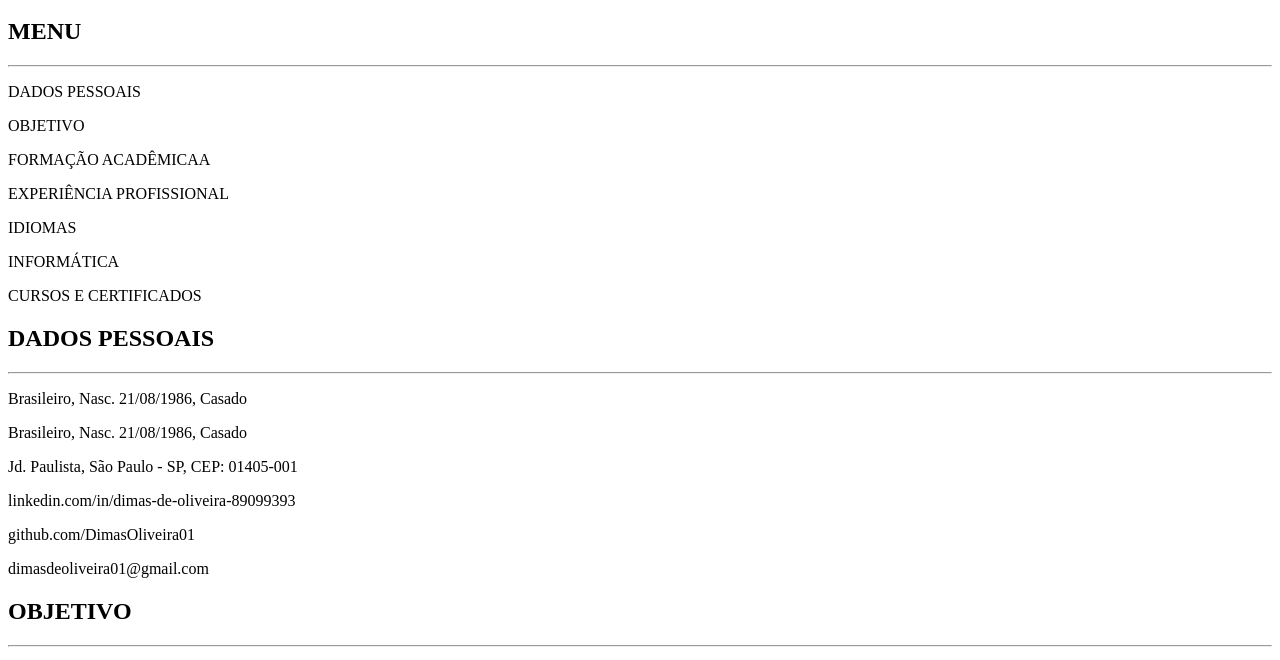
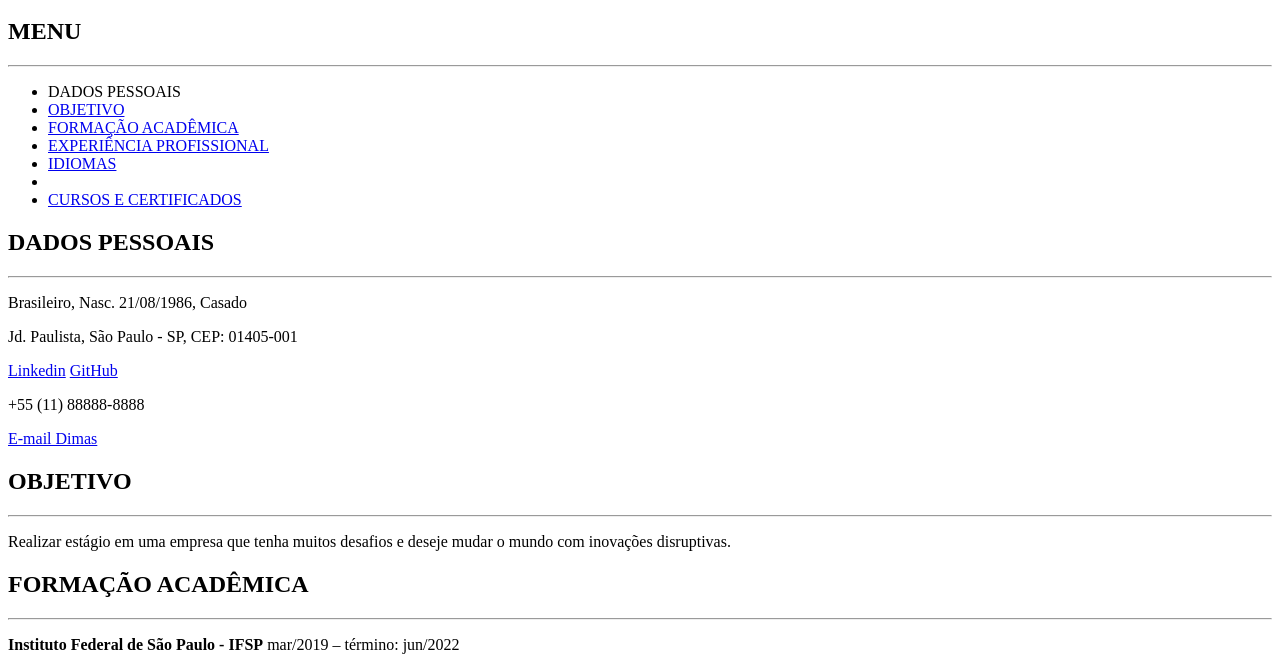
Before and after one commit to DimasOliveira01/Exercicios-DW1A3, a plain HTML site: page HTML/exercicio2.html in a window 1280 px wide. Shown: the part 120-780 px from the top of the page. Drawn offline with Linux system fonts and the light colour scheme.

Commit message:
Update exercicio2.html

```diff
--- a/HTML/exercicio2.html
+++ b/HTML/exercicio2.html
@@ -12,28 +12,31 @@
 
     <h2>MENU</h2>
     <hr>
-    <p>DADOS PESSOAIS</p>
-    <p>OBJETIVO</p>
-    <p>FORMAÇÃO ACADÊMICAA</p>
-    <p>EXPERIÊNCIA PROFISSIONAL</p>
-    <p>IDIOMAS</p>
-    <p>INFORMÁTICA</p>
-    <p>CURSOS E CERTIFICADOS</p>
+    <ul>
+      <li>DADOS PESSOAIS</li>
+      <li><a href="#OBJETIVO">OBJETIVO</a><br></li>
+      <li><a href="#FORMAÇÃO ACADÊMICA">FORMAÇÃO ACADÊMICA</a></li>
+      <li><a href="#EXPERIÊNCIA PROFISSIONAL">EXPERIÊNCIA PROFISSIONAL</a></li>
+      <li><a href="#IDIOMAS">IDIOMAS</a></li>
+      <li><a href="#INFORMÁTICA"></a></li>
+      <li><a href="#CURSOS E CERTIFICADOS">CURSOS E CERTIFICADOS</a></li>
+    </ul>
 
-    <h2>DADOS PESSOAIS</h2>
+
+    <h2 id="DADOS PESSOAIS">DADOS PESSOAIS</h2>
     <hr>
     <p>Brasileiro, Nasc. 21/08/1986, Casado</p>
-    Brasileiro, Nasc. 21/08/1986, Casado
     <p>Jd. Paulista, São Paulo - SP, CEP: 01405-001</p>
-    <p>linkedin.com/in/dimas-de-oliveira-89099393</p>
-    <p>github.com/DimasOliveira01</p>
-    <p>dimasdeoliveira01@gmail.com</p>
+    <a href=“linkedin.com/in/dimas-de-oliveira-89099393”>Linkedin</a>
+    <a href=“https://github.com/DimasOliveira01”>GitHub</a>
+    <p>+55 (11) 88888-8888</p>
+    <a href="mailto:dimas@gmail.com">E-mail Dimas</a>
 
-    <h2>OBJETIVO</h2>
+    <h2 id="OBJETIVO">OBJETIVO</h2>
     <hr>
     <p>Realizar estágio em uma empresa que tenha muitos desafios e deseje mudar o mundo com inovações disruptivas.</p>
 
-    <h2>FORMAÇÃO ACADÊMICA</h2>
+    <h2 id="FORMAÇÃO ACADÊMICA">FORMAÇÃO ACADÊMICA</h2>
     <hr>
     <p><strong>Instituto Federal de São Paulo - IFSP</strong>                         mar/2019 – término: jun/2022</p>
     <p>Tecnólogo em Análise e Desenvolvimento de Sistemas</p>
@@ -46,17 +49,17 @@
     <p>Atividades extra acadêmicas: Tesoureiro do Centro Acadêmico(um ano), Estágio Acadêmico remunerado(três anos)</p>
     <p></p>
 
-    <h2>EXPERIÊNCIA PROFISSIONAL</h2>
+    <h2 id="EXPERIÊNCIA PROFISSIONAL">EXPERIÊNCIA PROFISSIONAL</h2>
     <hr>
     <p><strong>Instituto Federal de São Paulo – IFSP</strong>                                      abr/2020 – hoje</p>
-    <p><em>Monitoria no Projeto de Suporte às Disciplinas de Banco de Dados - Estágio<em></p>
+    <p><em>Monitoria no Projeto de Suporte às Disciplinas de Banco de Dados - Estágio</em></p>
     <ul>
       <li>Atendimento dos alunos da Instituição relacionadas às disciplinas de Banco de Dados, sanando dúvidas de projetos e matérias abordadas em sala de aula;</li>
       <li>Report dos atendimentos abordados com os alunos para os professores responsáveis.</li>
     </ul>
 
     <p><strong>Evirtua</strong>                                                                  jan/2011 – dez/2017</p>
-    <p><em>Administrador e Cofundador<em></p>
+    <p><em>Administrador e Cofundador</em></p>
     <ul>
       <li>Projetei a empresa de e-commerce com o objetivo de entregar um conteúdo relevante ao público da área de jogos eletrônicos e revender produtos a um preço justo;</li>
       <li>Planejei o modelo de negócio da empresa, bem como a sua expansão, atingindo um crescimento incrível ao longo dos anos;</li>
@@ -65,7 +68,7 @@
     </ul>
 
     <p><strong>Alfa Laval Ltda</strong>                                                                  ago/2008 – dez/2008</p>
-    <p><em>Estágio na área de Engenharia de Vendas<em></p>
+    <p><em>Estágio na área de Engenharia de Vendas</em></p>
     <ul>
       <li>Suporte a representantes de vendas;</li>
       <li>Prospecção de novos clientes;</li>
@@ -73,21 +76,21 @@
       <li>Dimensionamento e cálculo de equipamentos (trocadores de calor, bombas, válvulas e conexões) para a indústria farmacêutica e alimentícia.</li>
     </ul>
 
-    <h2>IDIOMAS</h2>
+    <h2 id="IDIOMAS">IDIOMAS</h2>
     <hr>
     <p>Inglês: Avançado</p>
 
-    <h2>INFORMÁTICA</h2>
+    <h2 id="INFORMÁTICA">INFORMÁTICA</h2>
     <hr>
     <p>Java, C, Linux, Git, GitHub, Pacote Office, Cloud Computing, MySQL</p>
 
-    <h2>CURSOS E CERTIFICADOS</h2>
+    <h2 id="CURSOS E CERTIFICADOS">CURSOS E CERTIFICADOS</h2>
     <hr>
     <ul>
-      <li>•	Bootcamp Analista de Dados – IGTI (carga horária: 148 horas);</li>
-      <li>•	Botcamp Cloud Computing & Serverless – Digital Innovation One (carga horária: 10 horas);</li>
+      <li>Bootcamp Analista de Dados – IGTI (carga horária: 148 horas);</li>
+      <li>Botcamp Cloud Computing & Serverless – Digital Innovation One (carga horária: 10 horas);</li>
       <li>Suporte pós-venda;</li>
-      <li>•	NDG Linux Essencials – Networking Academy – CISCO (carga horária: 70 horas).</li>
+      <li>NDG Linux Essencials – Networking Academy – CISCO (carga horária: 70 horas).</li>
     </ul>
 
  </body>
```
